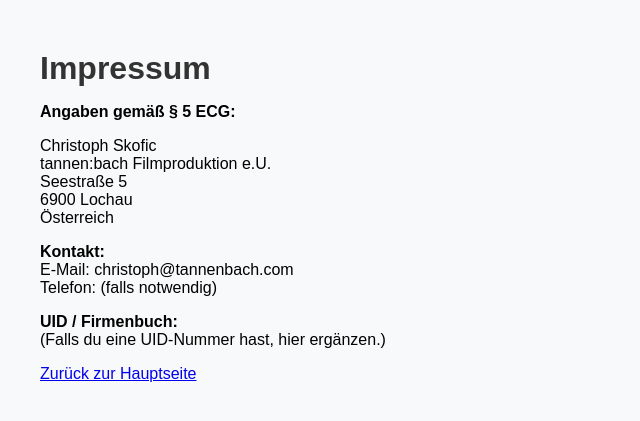
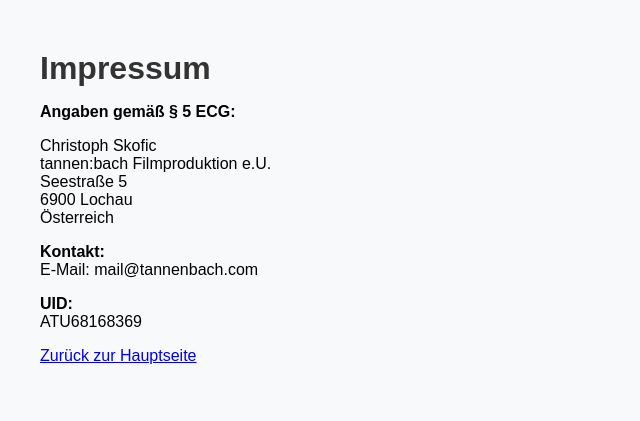
Before and after one commit to tannenbach/focus-ai, a Flask app: template templates/impressum.html in a window 1280 px wide. Shown: the top 421 px of the page, without its empty margins (0-640 px from the left). Run offline with Flask 3, Linux system fonts and the light colour scheme; the template is opened without the code that fills it, so the values that code supplies are empty.

Commit message:
Update contact email and add UID number

```diff
--- a/templates/impressum.html
+++ b/templates/impressum.html
@@ -20,12 +20,11 @@
         </p>
 
         <p><strong>Kontakt:</strong><br>
-        E-Mail: christoph@tannenbach.com<br>
-        Telefon: (falls notwendig)
+        E-Mail: mail@tannenbach.com<br>
         </p>
 
-        <p><strong>UID / Firmenbuch:</strong><br>
-        (Falls du eine UID-Nummer hast, hier ergänzen.)
+        <p><strong>UID:</strong><br>
+        ATU68168369
         </p>
 
         <p><a href="/">Zurück zur Hauptseite</a></p>
```
